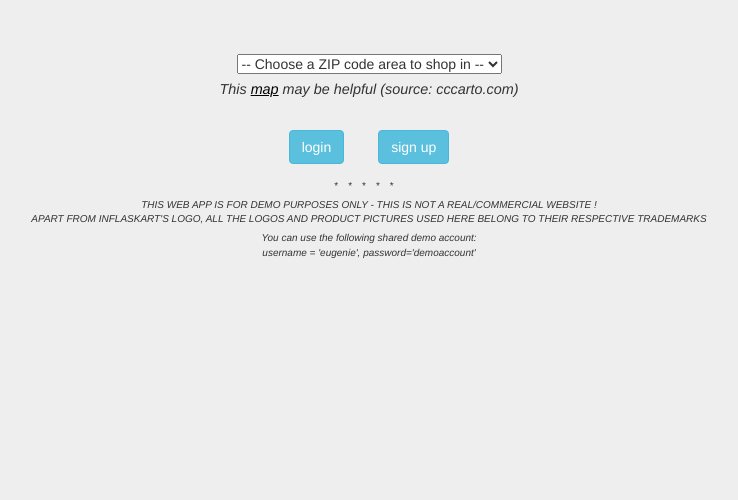
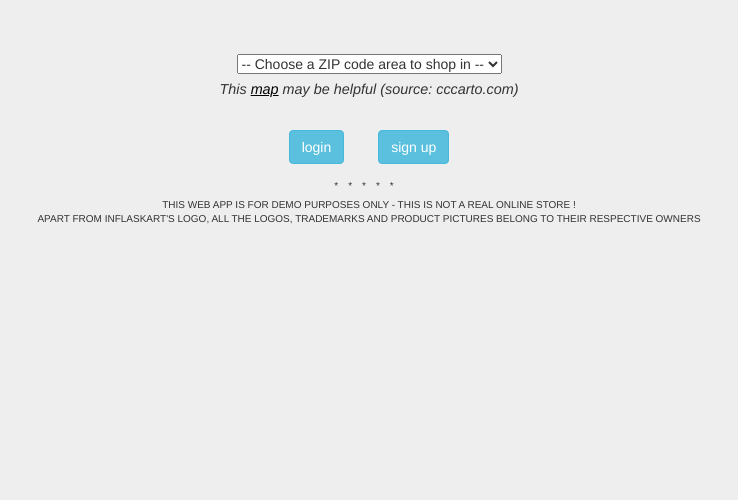
Before and after one commit to eugenielm/Inflaskart, a Django app: page /grocerystore/ in a window 1280 px wide. Shown: the part 186-686 px from the top of the page, without its empty margins (271-1009 px from the left). Run offline with Django 3.2, Linux system fonts and the light colour scheme; some libraries are stand-ins or nearby versions.

Commit message:
Update index demo message and login page

```diff
--- a/grocerystore/templates/grocerystore/index.html
+++ b/grocerystore/templates/grocerystore/index.html
@@ -83,10 +83,8 @@
           </form>
           <p style="font-size:1.8vh;font-style:italic">This <a target="_blank" href="http://www.cccarto.com/ca/sanfran/files/san%20francisco%20county%20zip%20code%20map.jpg" style="text-decoration:underline">map</a> of the city may be helpful (source: cccarto.com)</p>
           <p style="font-size:10px;margin: 10px auto 5px auto;letter-spacing:10px;display:block">*****</p>
-          <p style="font-size:10px;margin: 0px 5px;display:block"><i>THIS WEB APP IS FOR DEMO PURPOSES ONLY - THIS IS NOT A REAL/COMMERCIAL WEBSITE !</i></p>
-          <p style="font-size:10px;margin: 0px 5px;display:block"><i>APART FROM INFLASKART'S LOGO, ALL THE LOGOS AND PRODUCT PICTURES USED HERE BELONG TO THEIR RESPECTIVE TRADEMARKS</i></p>
-          <p style="font-size:10px;margin: 5px 5px 0px 5px;display:block"><i>You can use the following shared demo account:</i></p>
-          <p style="font-size:10px;margin: 0px 5px;display:block"><i>username = 'eugenie', password='demoaccount'</i></p>
+          <p style="font-size:10px;margin: 0px 5px;display:block">THIS WEB APP IS FOR DEMO PURPOSES ONLY - THIS IS NOT A REAL ONLINE STORE !</p>
+          <p style="font-size:10px;margin: 0px 5px;display:block">APART FROM INFLASKART'S LOGO, ALL THE LOGOS, TRADEMARKS AND PRODUCT PICTURES BELONG TO THEIR RESPECTIVE OWNERS</p>
         </div>
 
       {% else %}
@@ -105,10 +103,8 @@
             <p><a id="login" href="{% url 'grocerystore:login' %}" class="btn btn-info btn-md" role="button">login</a></p>
             <p><a id="register" href="{% url 'grocerystore:register' %}" class="btn btn-info btn-md" role="button">sign up</a></p>
             <p style="font-size:10px;margin: 15px auto 5px auto;letter-spacing:10px;display:block">*****</p>
-            <p style="font-size:10px;margin: 0px 5px;display:block"><i>THIS WEB APP IS FOR DEMO PURPOSES ONLY - THIS IS NOT A REAL/COMMERCIAL WEBSITE !</i></p>
-            <p style="font-size:10px;margin: 0px 5px;display:block"><i>APART FROM INFLASKART'S LOGO, ALL THE LOGOS AND PRODUCT PICTURES USED HERE BELONG TO THEIR RESPECTIVE TRADEMARKS</i></p>
-            <p style="font-size:10px;margin: 5px 5px 0px 5px;display:block"><i>You can use the following shared demo account:</i></p>
-            <p style="font-size:10px;margin: 0px 5px;display:block"><i>username = 'eugenie', password='demoaccount'</i></p>
+            <p style="font-size:10px;margin: 0px 5px;display:block">THIS WEB APP IS FOR DEMO PURPOSES ONLY - THIS IS NOT A REAL ONLINE STORE !</p>
+            <p style="font-size:10px;margin: 0px 5px;display:block">APART FROM INFLASKART'S LOGO, ALL THE LOGOS, TRADEMARKS AND PRODUCT PICTURES BELONG TO THEIR RESPECTIVE OWNERS</p>
           </div>
         </div>
       {% endif %}
--- a/grocerystore/templates/grocerystore/login.html
+++ b/grocerystore/templates/grocerystore/login.html
@@ -78,6 +78,11 @@
           <input class="btn btn-info btn-xs submit" type="submit" value="Log in" />
         </form>
       </div>
+      <div style="margin: 25px auto;width:37vh;text-align:left">
+        <p style="font-size:1.7vh;margin: 0px;">You can use the following shared demo account:</i></p>
+        <p style="font-size:1.7vh;margin: 0px;">username = 'eugenie'</p>
+        <p style="font-size:1.7vh;margin: 0px;">password='demoaccount'</p>
+      </div>
 
     </div> <!-- end of main content -->
 
```
